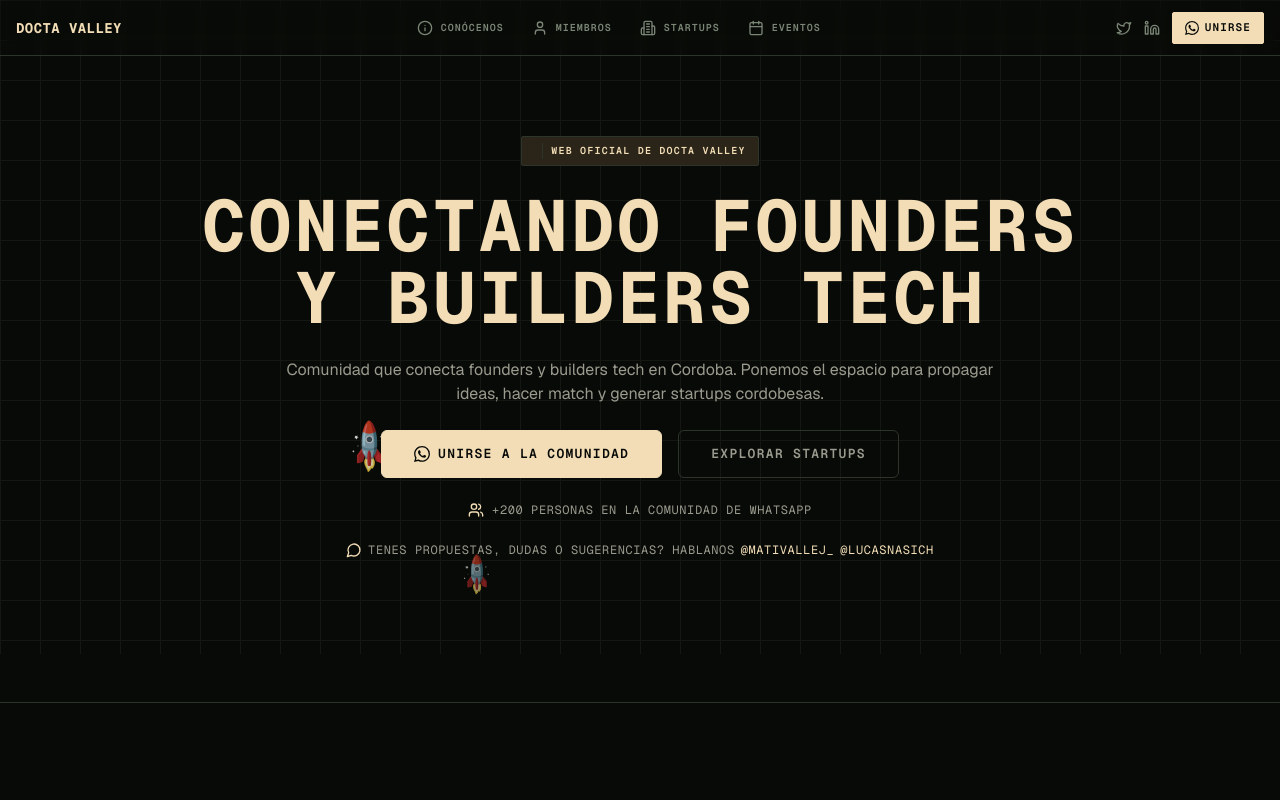
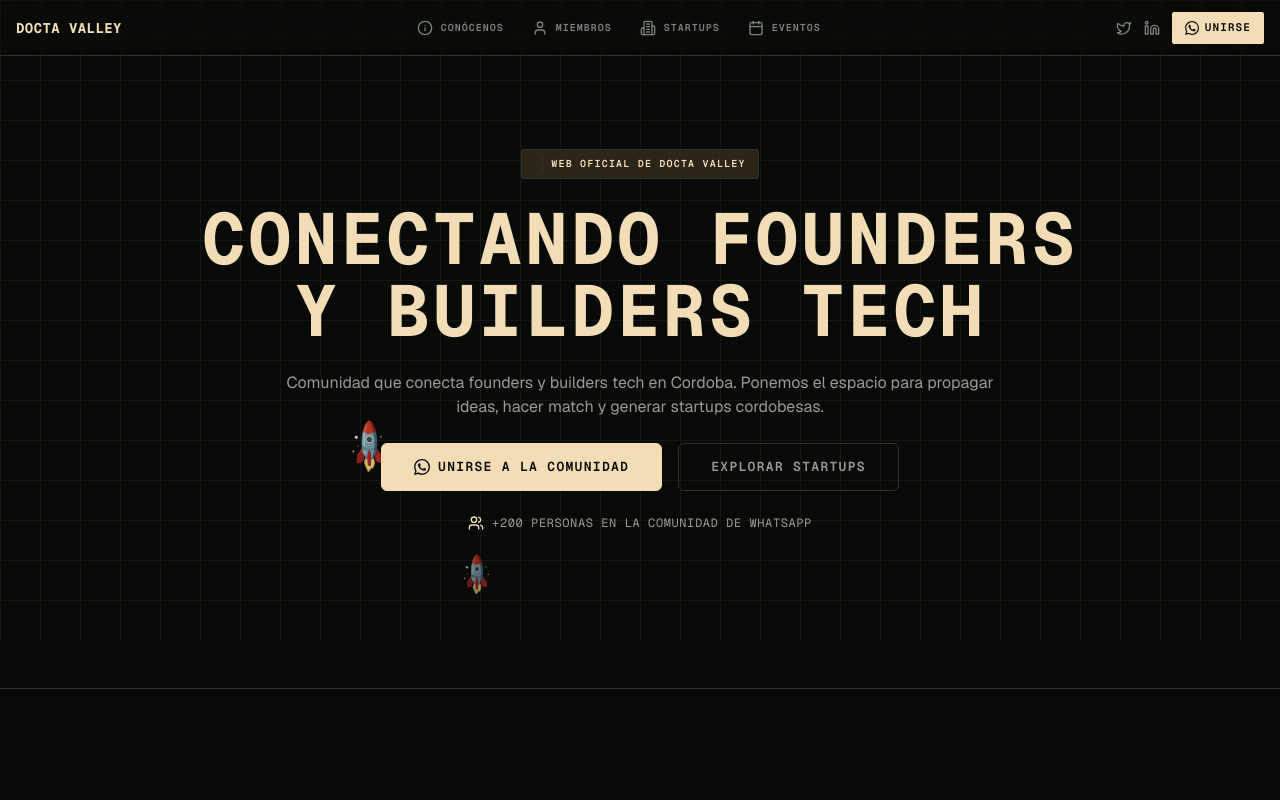
Before and after one commit to mativallej/docta-valley, a Next.js app: page / in a window 1280 px wide. Shown: the top 800 px of the page. Built offline with nearby package versions, Linux system fonts and the light colour scheme; no server answers.

Commit message:
Remove 'dudas o sugerencias' text block from hero section
https://claude.ai/code/session_019QLFjCJwuH63qpwWFEb6EG

```diff
--- a/src/features/hero.tsx
+++ b/src/features/hero.tsx
@@ -3,7 +3,7 @@ import { Separator } from "@/components/ui/separator";
 import { Button } from "@/components/ui/button";
 import { FlyingRockets } from "@/components/flying-rockets";
 import { WhatsAppIcon } from "@/components/icons/whatsapp";
-import { Users, MessageCircle } from "lucide-react";
+import { Users } from "lucide-react";
 import Link from "next/link";
 
 export default function Hero() {
@@ -82,21 +82,6 @@ export default function Hero() {
             <Users className="h-4 w-4 text-[var(--primary)]" />
             <span>+200 personas en la comunidad de WhatsApp</span>
           </motion.div>
-          <motion.div
-            initial={{ opacity: 0 }}
-            animate={{ opacity: 1 }}
-            transition={{ delay: 1.0 }}
-            className="flex items-center gap-1.5 text-[var(--fg-muted)] font-mono text-xs uppercase tracking-wider"
-          >
-            <MessageCircle className="h-4 w-4 text-[var(--primary)]" />
-            <span>Tenes propuestas, dudas o sugerencias? Hablanos</span>
-            <Link href="https://x.com/mativallej_" target="_blank" rel="noopener noreferrer" className="text-[var(--primary)] hover:underline">
-              @mativallej_
-            </Link>
-            <Link href="https://x.com/lucasnasich" target="_blank" rel="noopener noreferrer" className="text-[var(--primary)] hover:underline">
-              @lucasnasich
-            </Link>
-          </motion.div>
         </motion.div>
       </section>
     </>
```
